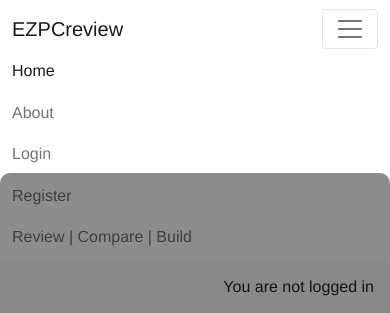
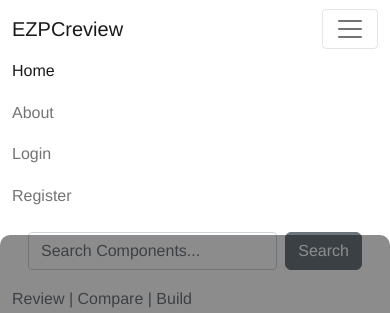
Before and after one commit to jamesfowler-dev/capstone-project, a Django app: page / in a window 390 px wide, after a click that opens the changed part. Shown: the top 313 px of the page. Run offline with Django 4.2, Linux system fonts and the light colour scheme; data comes from the database, SQL or seed files in the repository.

Commit message:
add search bar

```diff
--- a/component/urls.py
+++ b/component/urls.py
@@ -13,4 +13,5 @@ urlpatterns = [
          views.comment_edit, name='comment_edit'),
      path('component/<slug:slug>/delete_comment/<int:comment_id>',
          views.comment_delete, name='comment_delete'),
+    path('search/', views.component_search, name='component_search'),
 ]
--- a/component/views.py
+++ b/component/views.py
@@ -176,3 +176,14 @@ def comment_delete(request, slug, comment_id):
             request, messages.ERROR, 'You can only delete your own comments!')
 
     return HttpResponseRedirect(reverse('component_detail', args=[slug]))
+
+
+def component_search(request):
+    query = request.GET.get('q', '')
+    components = Component.objects.filter(name__icontains=query) if query else Component.objects.all()
+
+    context = {
+        "components": components,
+        "query": query,
+    }
+    return render(request, "component/component_search.html", context)
--- a/templates/base.html
+++ b/templates/base.html
@@ -66,6 +66,12 @@
                     </li>
                     {% endif %}
                 </ul>
+                {% comment %} Search bar {% endcomment %}
+                <form method="GET" action="{% url 'component_search' %}" class="d-flex m-3 me-3">
+                    <input class="form-control me-2" type="search" name="q" placeholder="Search Components..." aria-label="Search">
+                    <button class="btn btn-secondary" type="submit">Search</button>
+                </form>
+
                 <span class="navbar-text text-muted">
                     Review | Compare | Build
                 </span>
```
Also changed, not shown: component/templates/component/component_search.html (added, +30 -0 lines).
